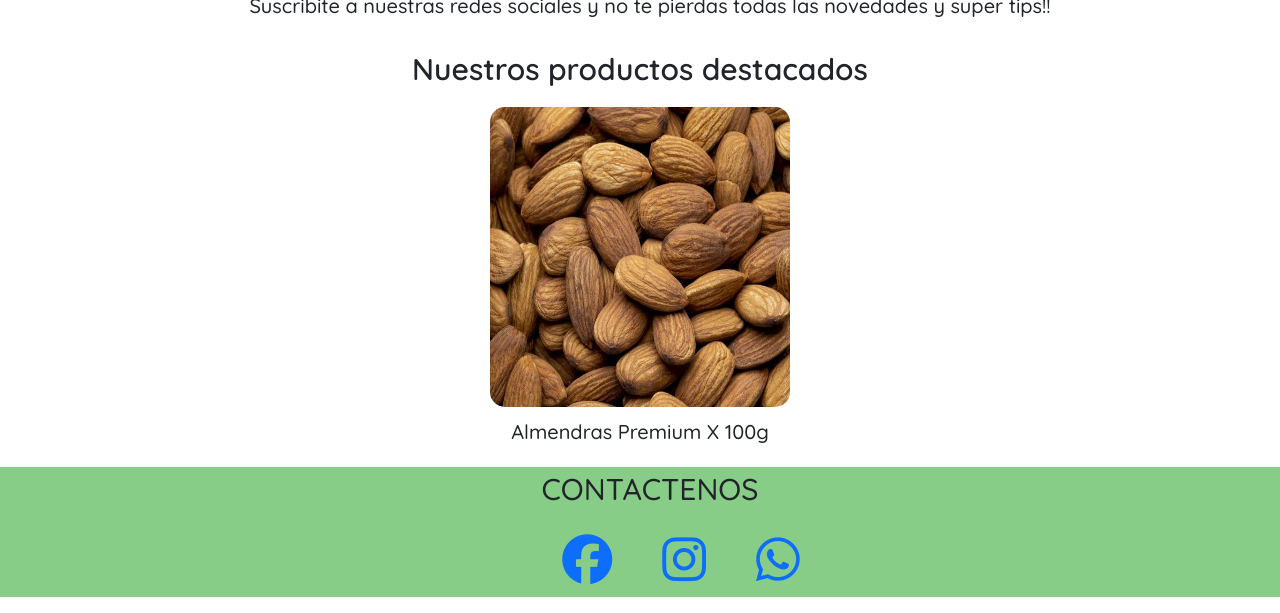
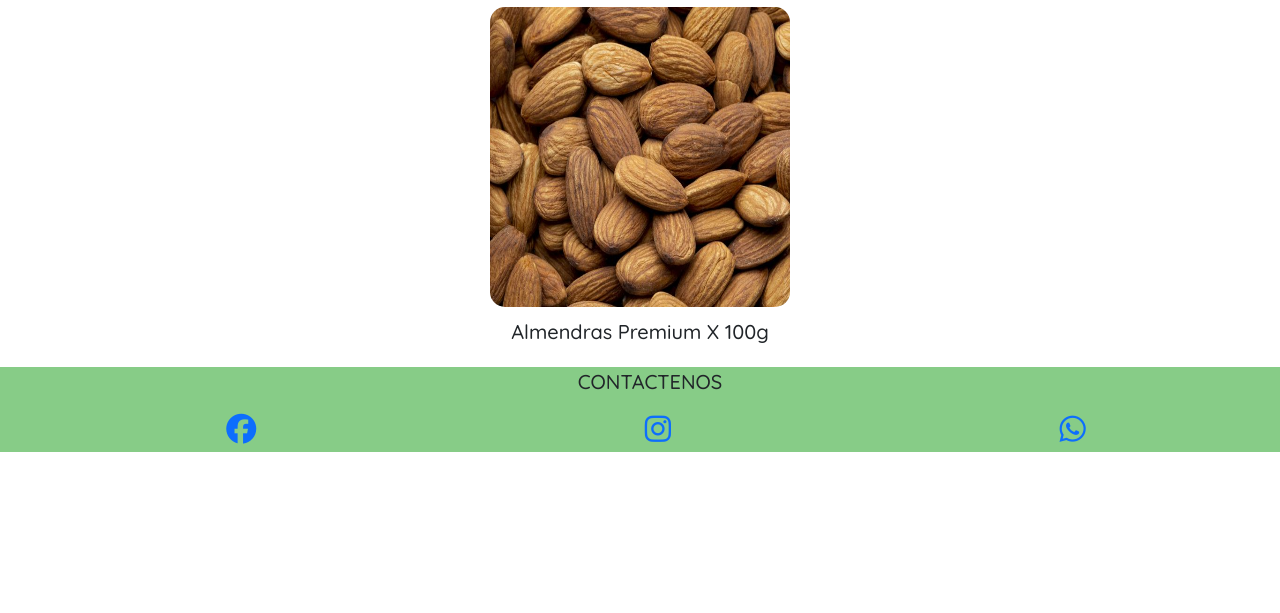
Before and after one commit to SilvanaRibotis/entrega2_ribotis, a plain HTML site: page index.html in a window 1280 px wide. Shown: the part 800-1413 px from the top of the page. After the commit the page ends 1268 px from the top, so only its background shows below. Drawn offline with nearby package versions, Linux system fonts and the light colour scheme.

Commit message:
Add files via upload

```diff
--- a/css/style.css
+++ b/css/style.css
@@ -20,7 +20,7 @@ header nav img{
     margin: 10px;
     border-radius: 50%;
 }
-
+/* d-none d-sm-none d-md-block*/
 header nav ul li{
     display: inline-block;
     text-align: center;
@@ -31,22 +31,22 @@ header nav ul li{
 
 footer{
     background-color: rgb(135, 204, 135);
-    }
+    width: 100%;
+}
 
 footer ul{
     display: flex;
-    justify-content: center;
+    justify-content: space-around;
 }
 
 footer ul li{
     display: inline;
-    font-size: 50px;
-    margin-left: 50px;
+    font-size: 30px;
     align-items: center;
 }
 
 footer p{
-    font-size: 30px;
+    font-size: 20px;
     text-align: center;
 }
 
@@ -69,7 +69,6 @@ h1{
     margin-top: 200px;
     text-align: center;
     font-family: 'Rokkitt';
-    padding: 50px;
     font-weight: bold;
     font-size: 50px;
 }
```
